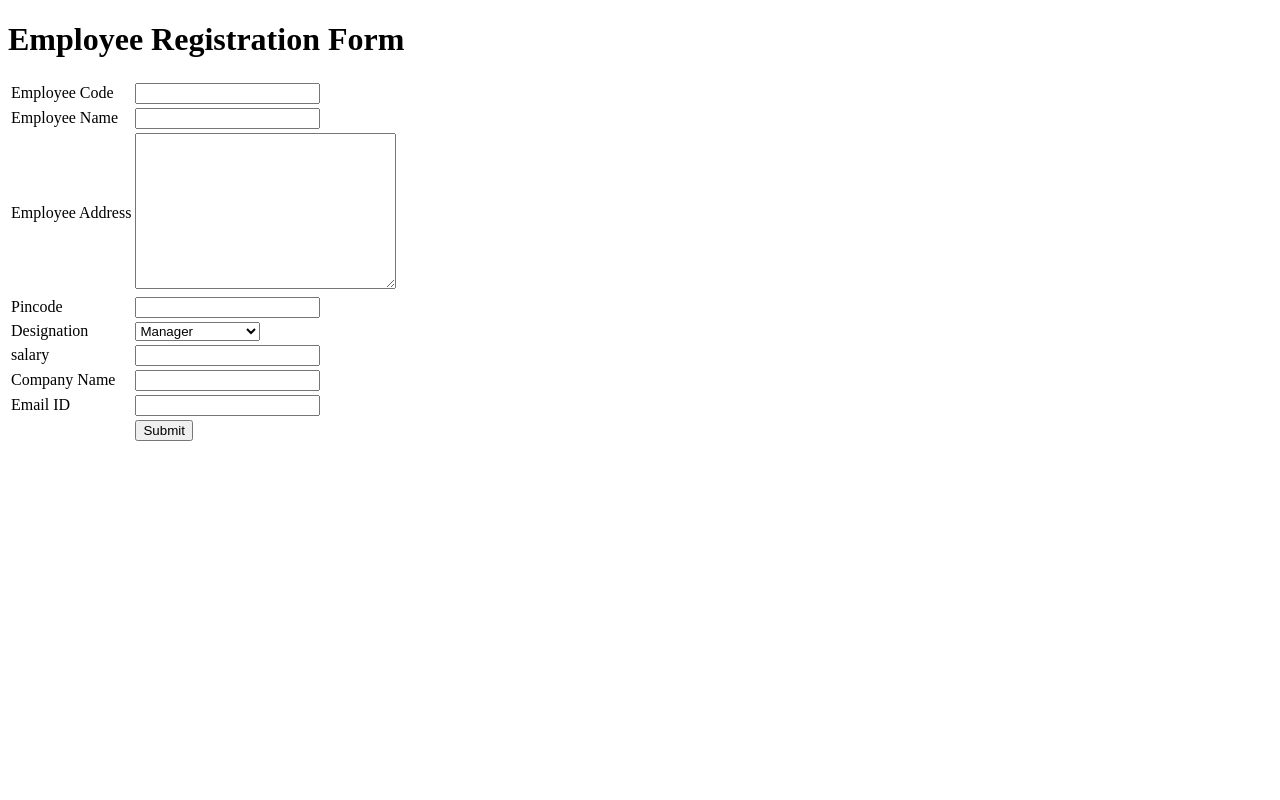
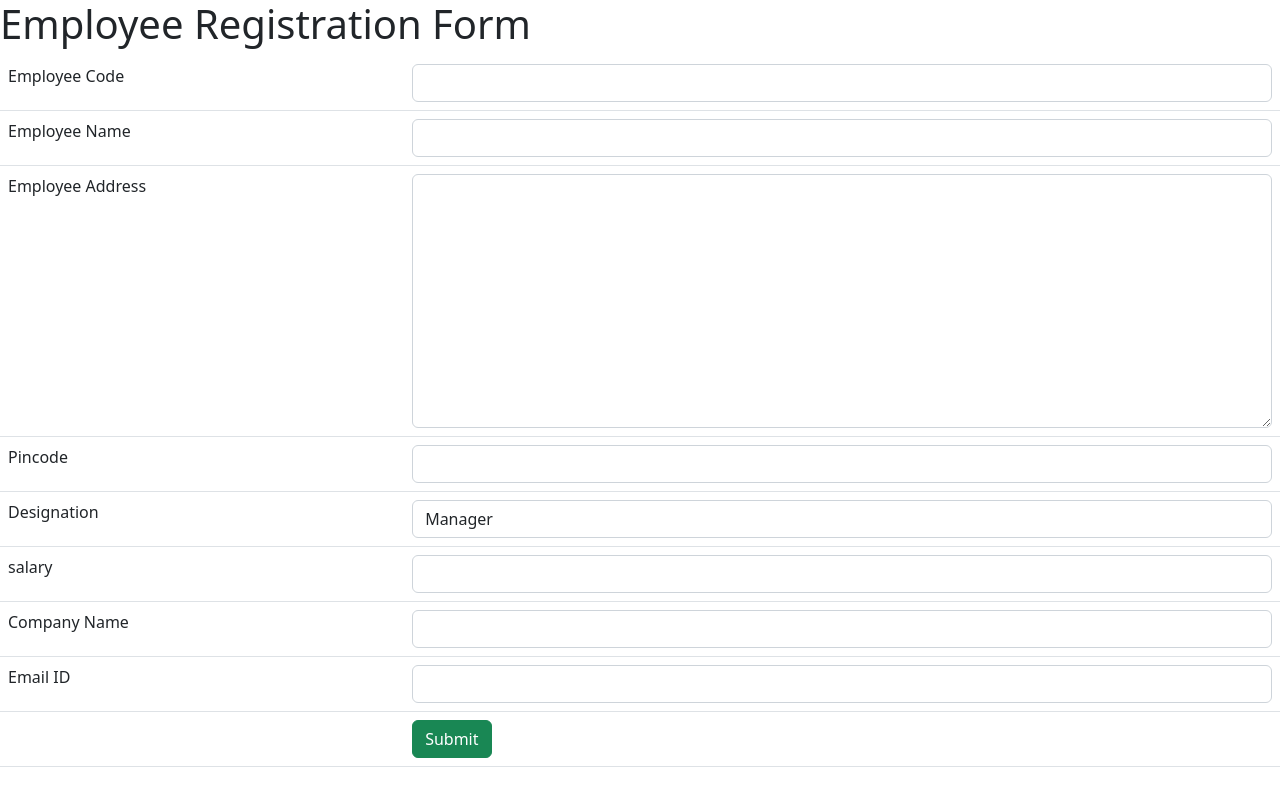
Before and after one commit to AnanduMohan103/htmlprogramming, a plain HTML site: page employee.html in a window 1280 px wide. Drawn offline with nearby package versions, Linux system fonts and the light colour scheme.

Commit message:
newemppush

```diff
--- a/employee.html
+++ b/employee.html
@@ -1,6 +1,8 @@
 <!DOCTYPE html>
 <html lang="en">
 <head>
+    <!-- CSS only -->
+<link href="https://cdn.jsdelivr.net/npm/bootstrap@5.2.1/dist/css/bootstrap.min.css" rel="stylesheet" integrity="sha384-iYQeCzEYFbKjA/T2uDLTpkwGzCiq6soy8tYaI1GyVh/UjpbCx/TYkiZhlZB6+fzT" crossorigin="anonymous">
     <meta charset="UTF-8">
     <meta http-equiv="X-UA-Compatible" content="IE=edge">
     <meta name="viewport" content="width=device-width, initial-scale=1.0">
@@ -9,26 +11,26 @@
 
 <body>
     <h1>Employee Registration Form</h1>
-    <table>
+    <table class="table">
         <tr>
             <td>Employee Code</td>
-            <td><input type="text"></td>
+            <td><input class="form-control" type="text"></td>
         </tr>
         <tr>
             <td>Employee Name</td>
-            <td><input type="text"></td>
+            <td><input class="form-control" type="text"></td>
         </tr>
         <tr>
             <td>Employee Address</td>
-            <td><textarea name="" id="" cols="30" rows="10"></textarea></td>
+            <td><textarea class="form-control" name="" id="" cols="30" rows="10"></textarea></td>
         </tr>
         <tr>
             <td>Pincode</td>
-            <td><input type="text"></td>
+            <td><input class="form-control" type="text"></td>
         </tr>
         <tr>
             <td>Designation</td>
-            <td><select name="" id="">
+            <td><select class="form-control" name="" id="">
                 <option value="Manager">Manager</option>
                 <option value="Senior Developer">Senior Developer</option>
                 <option value="Junior Developer">Junior Developer</option>
@@ -36,21 +38,23 @@
         </tr>
         <tr>
             <td>salary</td>
-            <td><input type="text"></td>
+            <td><input class="form-control" type="text"></td>
         </tr>
         <tr>
             <td>Company Name</td>
-            <td><input type="text"></td>
+            <td><input class="form-control" type="text"></td>
         </tr>
         <tr>
             <td>Email ID</td>
-            <td><input type="email" name="" id=""></td>
+            <td><input class="form-control" type="email" name="" id=""></td>
         </tr>
         <tr>
             <td></td>
-            <td><Button>Submit</Button></td>
+            <td><Button class="btn btn-success">Submit</Button></td>
         </tr>
 
     </table>
+    <!-- JavaScript Bundle with Popper -->
+<script src="https://cdn.jsdelivr.net/npm/bootstrap@5.2.1/dist/js/bootstrap.bundle.min.js" integrity="sha384-u1OknCvxWvY5kfmNBILK2hRnQC3Pr17a+RTT6rIHI7NnikvbZlHgTPOOmMi466C8" crossorigin="anonymous"></script>
 </body>
 </html>
```
